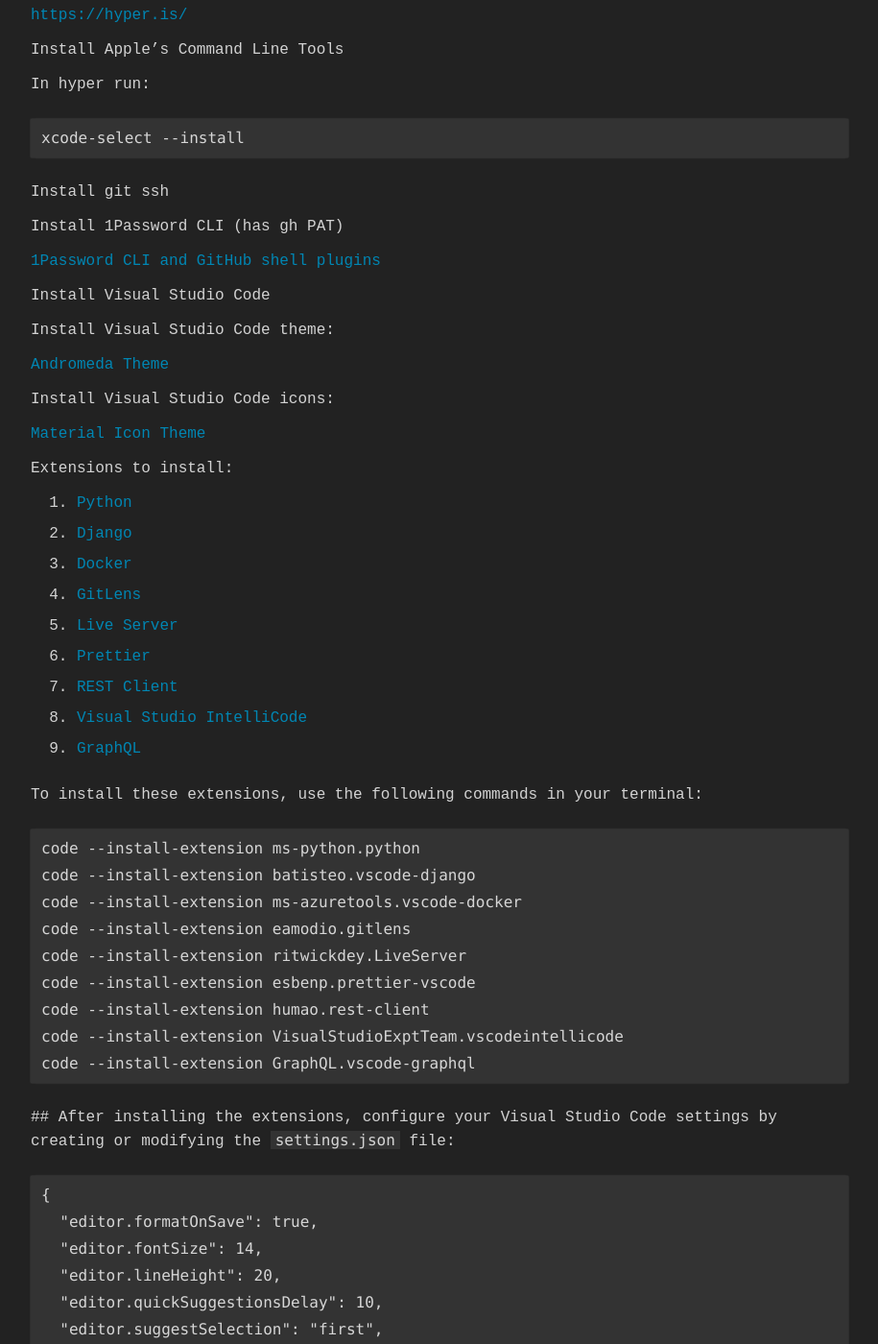
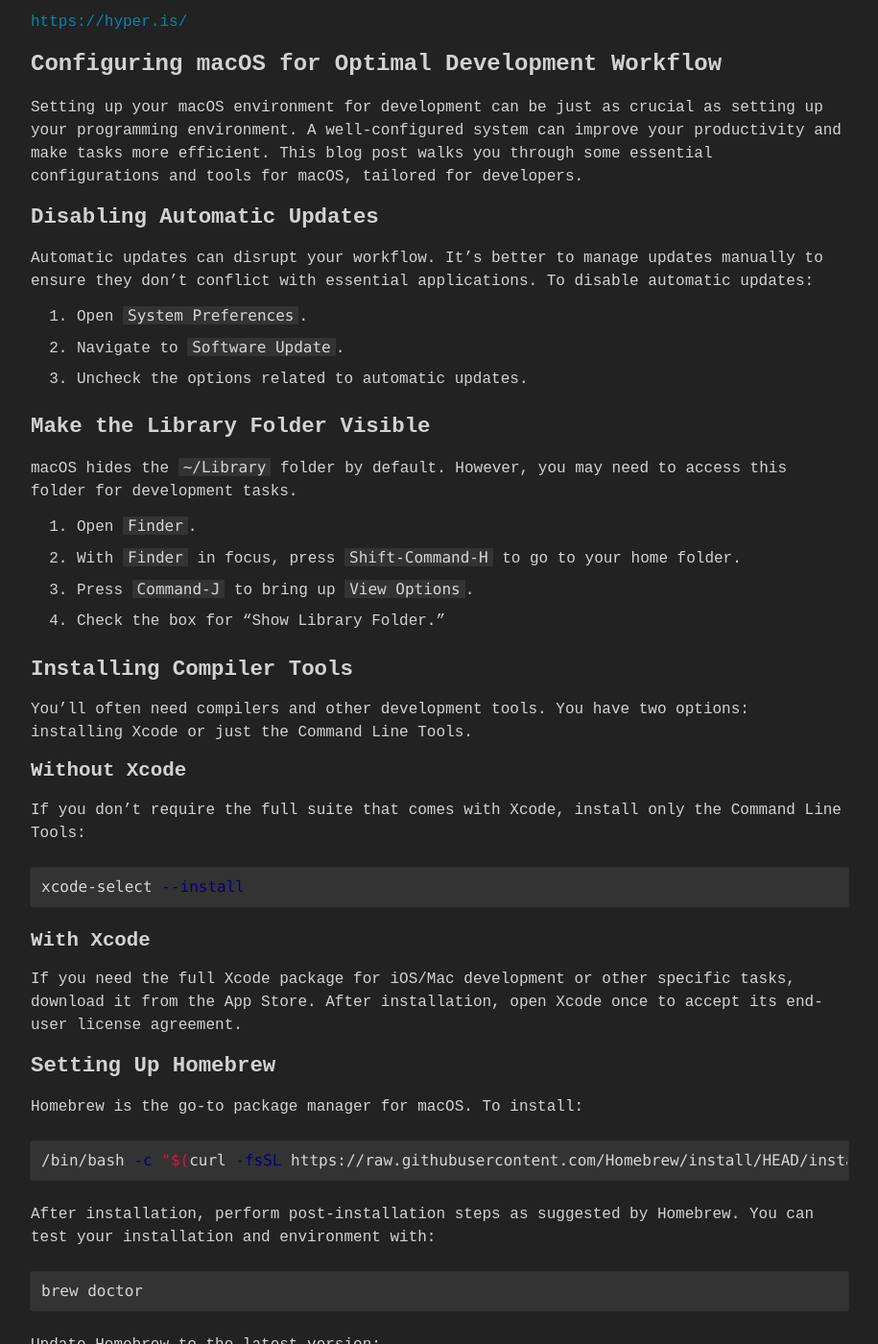
Before and after one commit to mhassan1219/dev.mohs.in, a Jekyll site: the page built from _posts/2023-08-14-0001.md, in a window 1280 px wide and 1400 px high, scrolled down 274 px. Shown: the whole window at 96% size, without its empty margins (182-1097 px from the left). Built offline with Jekyll 4.4.1, drawn with Linux system fonts in a browser that asks for light colours; some web fonts are replaced; some of the changed text lies outside the part shown.

````diff
--- a/_posts/2023-08-14-0001.md
+++ b/_posts/2023-08-14-0001.md
@@ -4,98 +4,103 @@
 title: "MacOS Configurations  - (incomplete)"
 ---
 
-# MacOS Configurations  - Jan 23
+# MacOS Configurations
 
 Start with [Hyper](https://hyper.is)
-
+------------------------------------
 [https://hyper.is/](https://hyper.is/)
 
-Install Apple’s Command Line Tools
+Configuring macOS for Optimal Development Workflow
+==================================================
 
-In hyper run:
+Setting up your macOS environment for development can be just as crucial as setting up your programming environment. A well-configured system can improve your productivity and make tasks more efficient. This blog post walks you through some essential configurations and tools for macOS, tailored for developers.
+
+Disabling Automatic Updates
+---------------------------
+
+Automatic updates can disrupt your workflow. It's better to manage updates manually to ensure they don't conflict with essential applications. To disable automatic updates:
+
+1.  Open `System Preferences`.
+2.  Navigate to `Software Update`.
+3.  Uncheck the options related to automatic updates.
+
+Make the Library Folder Visible
+-------------------------------
+
+macOS hides the `~/Library` folder by default. However, you may need to access this folder for development tasks.
+
+1.  Open `Finder`.
+2.  With `Finder` in focus, press `Shift-Command-H` to go to your home folder.
+3.  Press `Command-J` to bring up `View Options`.
+4.  Check the box for "Show Library Folder."
+
+Installing Compiler Tools
+-------------------------
+
+You'll often need compilers and other development tools. You have two options: installing Xcode or just the Command Line Tools.
+
+### Without Xcode
+
+If you don't require the full suite that comes with Xcode, install only the Command Line Tools:
 
 
-```
+```bash
 xcode-select --install
 ```
 
+### With Xcode
 
-Install git ssh
+If you need the full Xcode package for iOS/Mac development or other specific tasks, download it from the App Store. After installation, open Xcode once to accept its end-user license agreement.
 
-Install 1Password CLI (has gh PAT)
+Setting Up Homebrew
+-------------------
 
-[1Password CLI and GitHub shell plugins](https://developer.1password.com/docs/cli/shell-plugins/github/)
-
-Install Visual Studio Code
+Homebrew is the go-to package manager for macOS. To install:
 
 
-Install Visual Studio Code theme:
+```bash
+/bin/bash -c "$(curl -fsSL https://raw.githubusercontent.com/Homebrew/install/HEAD/install.sh)"
+```
 
-[Andromeda Theme](https://marketplace.visualstudio.com/items?itemName=EliverLara.andromeda)
-
-Install Visual Studio Code icons:
-
-[Material Icon Theme](https://marketplace.visualstudio.com/items?itemName=PKief.material-icon-theme)
-
-Extensions to install:
-
-1. [Python](https://marketplace.visualstudio.com/items?itemName=ms-python.python)
-2. [Django](https://marketplace.visualstudio.com/items?itemName=batisteo.vscode-django)
-3. [Docker](https://marketplace.visualstudio.com/items?itemName=ms-azuretools.vscode-docker)
-4. [GitLens](https://marketplace.visualstudio.com/items?itemName=eamodio.gitlens)
-5. [Live Server](https://marketplace.visualstudio.com/items?itemName=ritwickdey.LiveServer)
-6. [Prettier](https://marketplace.visualstudio.com/items?itemName=esbenp.prettier-vscode)
-7. [REST Client](https://marketplace.visualstudio.com/items?itemName=humao.rest-client)
-8. [Visual Studio IntelliCode](https://marketplace.visualstudio.com/items?itemName=VisualStudioExptTeam.vscodeintellicode)
-9. [GraphQL](https://marketplace.visualstudio.com/items?itemName=GraphQL.vscode-graphql)
-
-To install these extensions, use the following commands in your terminal:
+After installation, perform post-installation steps as suggested by Homebrew. You can test your installation and environment with:
 
 
+```bash
+brew doctor
 ```
-code --install-extension ms-python.python
-code --install-extension batisteo.vscode-django
-code --install-extension ms-azuretools.vscode-docker
-code --install-extension eamodio.gitlens
-code --install-extension ritwickdey.LiveServer
-code --install-extension esbenp.prettier-vscode
-code --install-extension humao.rest-client
-code --install-extension VisualStudioExptTeam.vscodeintellicode
-code --install-extension GraphQL.vscode-graphql
-```
-##
-After installing the extensions, configure your Visual Studio Code settings by creating or modifying the `settings.json` file:
+
+Update Homebrew to the latest version:
 
 
+```bash
+brew update
 ```
-{
-  "editor.formatOnSave": true,
-  "editor.fontSize": 14,
-  "editor.lineHeight": 20,
-  "editor.quickSuggestionsDelay": 10,
-  "editor.suggestSelection": "first",
-  "editor.tabSize": 2,
-  "editor.wordWrap": "on",
-  "files.trimTrailingWhitespace": true,
-  "python.linting.pylintEnabled": false,
-  "python.linting.flake8Enabled": true,
-  "python.linting.enabled": true,
-  "python.formatting.provider": "black",
-  "python.formatting.blackArgs": [
-    "--line-length",
-    "88"
-  ],
-  "workbench.colorTheme": "Andromeda",
-  "workbench.iconTheme": "material-icon-theme",
-  "workbench.startupEditor": "newUntitledFile",
-  "gitlens.codeLens.enabled": false,
-  "gitlens.hovers.currentLine.over": "line",
-  "gitlens.views.fileHistory.enabled": false,
-  "gitlens.views.lineHistory.enabled": false,
-  "prettier.requireConfig": true,
-  "editor.codeActionsOnSave": {
-    "source.organizeImports": true
-  },
-  "editor.defaultFormatter": "esbenp.prett
 
+### Install Useful Packages
+
+With Homebrew, install some packages that are often useful for development:
+
+
+```bash
+brew install zsh-completions ssh-copy-id wget
 ```
+
+You can read more about each package with `brew info <package_name>`.
+
+#### Activate Zsh Completions
+
+To make your Zsh shell even more powerful, enable completions by adding the following to your `~/.zshrc`:
+
+
+```bash
+if type brew &>/dev/null; then
+    FPATH=$(brew --prefix)/share/zsh-completions:$FPATH
+    autoload -Uz compinit
+    compinit
+fi
+```
+
+Final Thoughts
+--------------
+
+Congratulations, you've just fine-tuned your macOS environment for an optimal development experience. Coupled with your Python development setup, you are now ready for some serious coding!
````
